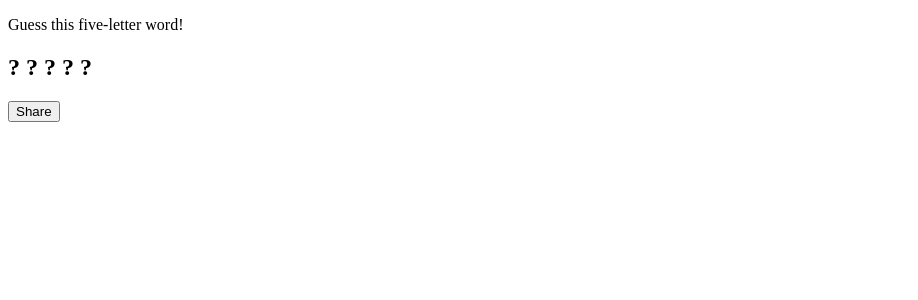
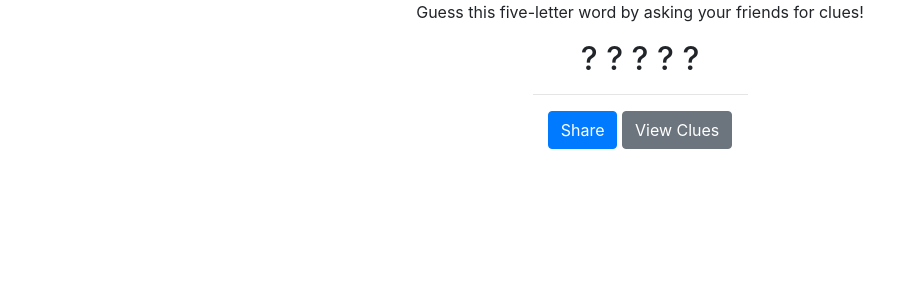
Before and after one commit to codefeld/lettergame, a Flask app: template templates/game.html in a window 1280 px wide. Shown: the top 300 px of the page, without its empty margins (0-918 px from the left). Run offline with Flask 2, Linux system fonts and the light colour scheme; the template is opened without the code that fills it, so the values that code supplies are empty; some libraries are stand-ins or nearby versions.

Commit message:
made game.html look pretty

```diff
--- a/templates/game.html
+++ b/templates/game.html
@@ -1,6 +1,10 @@
 {% extends "layout.html" %}
 {% block content %}
-<p>Guess this five-letter word!</p>
-<h2>? ? ? ? ?</h2>
-<button type="button">Share</button>
+<div class="container" style="text-align: center">
+	<p>Guess this five-letter word by asking your friends for clues!</p>
+	<h2>? ? ? ? ?</h2>
+	<hr class="col-3 col-md-2">
+	<button type="button" class="btn btn-primary">Share</button>
+	<button type="button" class="btn btn-secondary">View Clues</button>
+</div>
 {% endblock %}
--- a/templates/layout.html
+++ b/templates/layout.html
@@ -2,6 +2,23 @@
 <html>
   <head>
     <title>Letter Game</title>
+	<link id="favicon" rel="icon" href="{{ url_for('static', filename = 'favicon.ico') }}" type="image/x-icon">
+	<meta name="viewport" content="width=device-width, initial-scale=1.0">
+	<script src="https://polyfill.io/v3/polyfill.min.js?features=default"></script>
+	<script src="https://code.jquery.com/jquery-3.5.1.slim.min.js" integrity="sha384-DfXdz2htPH0lsSSs5nCTpuj/zy4C+OGpamoFVy38MVBnE+IbbVYUew+OrCXaRkfj" crossorigin="anonymous"></script>
+	<script src="https://cdn.jsdelivr.net/npm/bootstrap@4.6.0/dist/js/bootstrap.bundle.min.js" integrity="sha384-Piv4xVNRyMGpqkS2by6br4gNJ7DXjqk09RmUpJ8jgGtD7zP9yug3goQfGII0yAns" crossorigin="anonymous"></script>
+	<link rel="stylesheet" href="https://cdn.jsdelivr.net/npm/bootstrap@4.6.0/dist/css/bootstrap.min.css" integrity="sha384-B0vP5xmATw1+K9KRQjQERJvTumQW0nPEzvF6L/Z6nronJ3oUOFUFpCjEUQouq2+l" crossorigin="anonymous">
+	<link rel="stylesheet" href="https://cdn.jsdelivr.net/npm/bootstrap-icons@1.4.0/font/bootstrap-icons.css">
+	<style type="text/css">
+		#map {
+		  height: 100%;
+		}
+		html, body {
+		  height: 100%;
+		  margin: 0;
+		  padding: 0;
+		}
+	</style>
   </head>
   <body>
     {% block content %}{% endblock %}
```
Also changed, not shown: static/favicon.ico (added).
